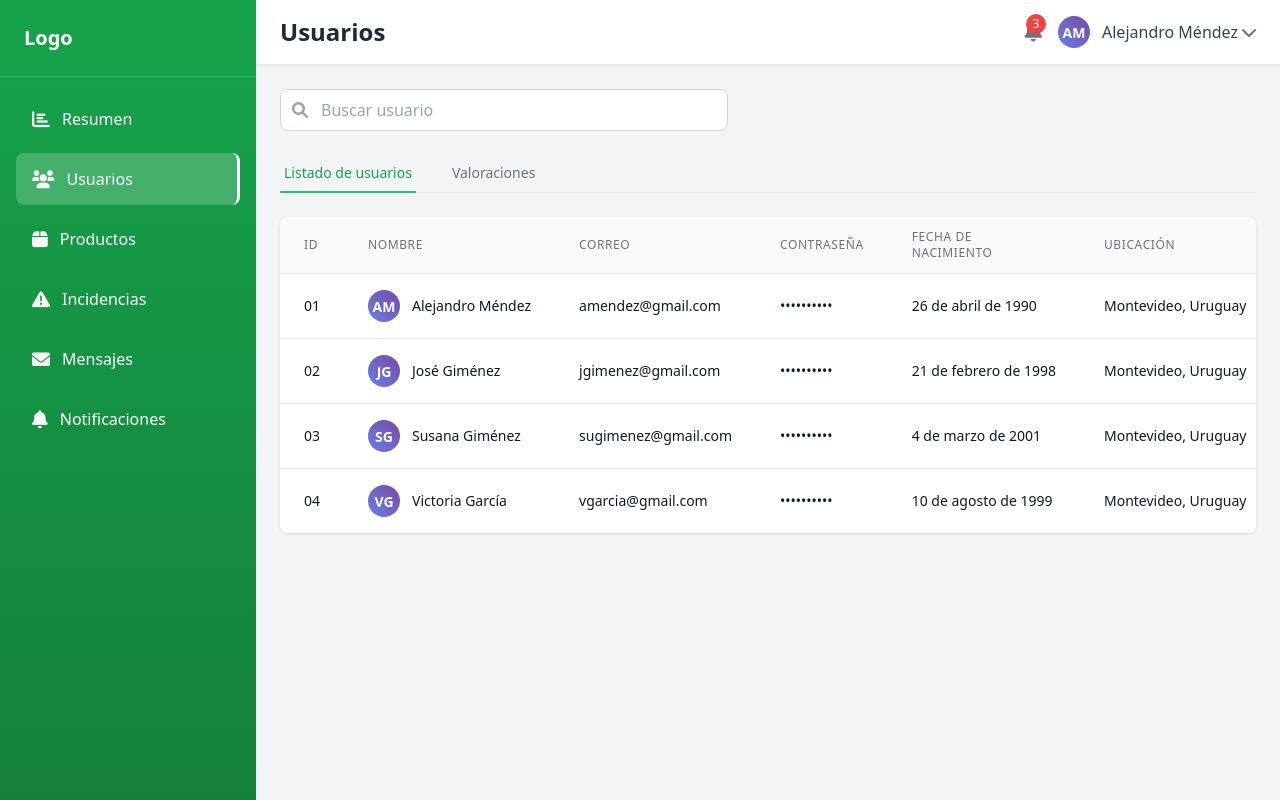
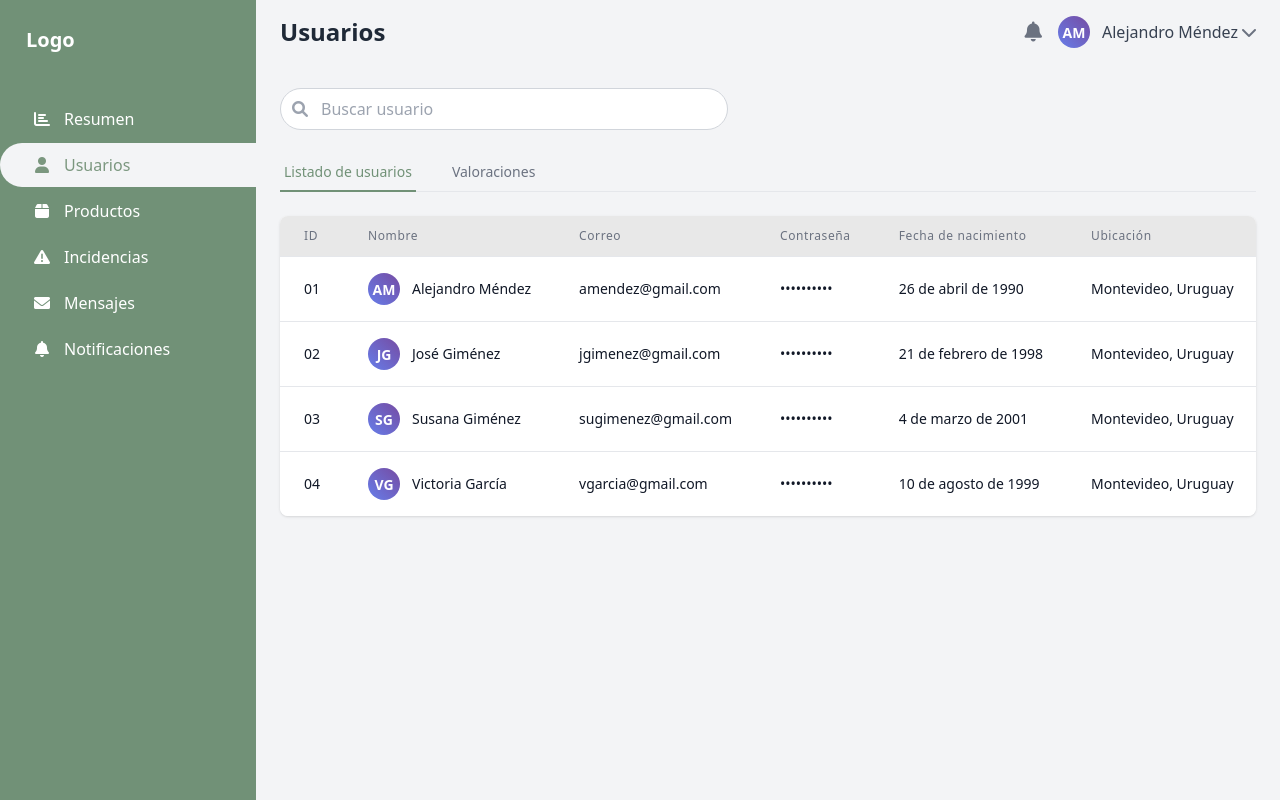
Before and after one commit to LucasLR2/Yveks-Aplicacion-web-de-trueques, a PHP site: page /admin_inicio.html in a window 1280 px wide. Run offline with PHP 8.4, Linux system fonts and the light colour scheme; some libraries are stand-ins or nearby versions.

Commit message:
Mejora el diseño y ordena el codigo

```diff
--- a/admin_inicio.html
+++ b/admin_inicio.html
@@ -13,38 +13,41 @@
 <body class="bg-gray-100 font-sans">
     <div class="flex h-screen">
         <!-- Sidebar -->
-        <div class="w-64 bg-gradient-to-b from-green-600 to-green-700 text-white flex flex-col">
+        <div class="w-64 bg-gradient-to-b bg-green text-white flex flex-col">
             <!-- Logo -->
-            <div class="p-6 border-b border-green-500">
+            <div class="p-6 border-b ring-green">
                 <h1 class="text-xl font-bold">Logo</h1>
             </div>
 
             <!-- Navigation Menu -->
             <nav class="flex-1 py-4">
-                <div class="px-4 space-y-2">
-                    <div class="sidebar-item px-4 py-3 rounded-lg cursor-pointer flex items-center space-x-3">
-                        <i class="fas fa-chart-bar text-lg"></i>
+                <div class="px-4 sidebar-nav">
+                    <!-- Indicador de selección que se mueve -->
+                    <div class="selection-indicator" id="selectionIndicator"></div>
+
+                    <!-- Items del menú -->
+                    <div class="menu-item" data-index="0">
+                        <i class="fas fa-chart-bar"></i>
                         <span>Resumen</span>
                     </div>
-                    <div
-                        class="sidebar-item active-sidebar px-4 py-3 rounded-lg cursor-pointer flex items-center space-x-3">
-                        <i class="fas fa-users text-lg"></i>
+                    <div class="menu-item active" data-index="1">
+                        <i class="fas fa-user"></i>
                         <span>Usuarios</span>
                     </div>
-                    <div class="sidebar-item px-4 py-3 rounded-lg cursor-pointer flex items-center space-x-3">
-                        <i class="fas fa-box text-lg"></i>
+                    <div class="menu-item" data-index="2">
+                        <i class="fas fa-box"></i>
                         <span>Productos</span>
                     </div>
-                    <div class="sidebar-item px-4 py-3 rounded-lg cursor-pointer flex items-center space-x-3">
-                        <i class="fas fa-exclamation-triangle text-lg"></i>
+                    <div class="menu-item" data-index="3">
+                        <i class="fas fa-exclamation-triangle"></i>
                         <span>Incidencias</span>
                     </div>
-                    <div class="sidebar-item px-4 py-3 rounded-lg cursor-pointer flex items-center space-x-3">
-                        <i class="fas fa-envelope text-lg"></i>
+                    <div class="menu-item" data-index="4">
+                        <i class="fas fa-envelope"></i>
                         <span>Mensajes</span>
                     </div>
-                    <div class="sidebar-item px-4 py-3 rounded-lg cursor-pointer flex items-center space-x-3">
-                        <i class="fas fa-bell text-lg"></i>
+                    <div class="menu-item" data-index="5">
+                        <i class="fas fa-bell"></i>
                         <span>Notificaciones</span>
                     </div>
                 </div>
@@ -54,15 +57,13 @@
         <!-- Main Content -->
         <div class="flex-1 flex flex-col overflow-hidden">
             <!-- Header -->
-            <header class="bg-white shadow-sm border-b border-gray-200 px-6 py-4">
+            <header class="bg-gray-100 px-6 py-4">
                 <div class="flex items-center justify-between">
                     <h2 class="text-2xl font-semibold text-gray-800">Usuarios</h2>
                     <div class="flex items-center space-x-4">
                         <!-- Notification Bell -->
-                        <button class="text-gray-500 hover:text-gray-700 relative">
+                        <button class="text-gray-500 relative">
                             <i class="fas fa-bell text-xl"></i>
-                            <span
-                                class="absolute -top-1 -right-1 bg-red-500 text-white text-xs rounded-full w-5 h-5 flex items-center justify-center">3</span>
                         </button>
 
                         <!-- User Profile -->
@@ -85,7 +86,7 @@
                     <div class="relative max-w-md">
                         <i class="fas fa-search absolute left-3 top-1/2 transform -translate-y-1/2 text-gray-400"></i>
                         <input type="text" placeholder="Buscar usuario"
-                            class="w-full pl-10 pr-4 py-2 border border-gray-300 rounded-lg focus:outline-none focus:ring-2 focus:ring-green-500 focus:border-transparent"
+                            class="w-full pl-10 pr-4 py-2 border border-gray-300 rounded-full focus:outline-none focus:ring-2 focus:ring-green-500 focus:border-transparent"
                             id="searchInput">
                     </div>
                 </div>
@@ -95,12 +96,12 @@
                     <div class="border-b border-gray-200">
                         <nav class="-mb-px flex space-x-8">
                             <button
-                                class="tab-button active py-2 px-1 border-b-2 border-green-500 font-medium text-sm text-green-600"
+                                class="tab-button active py-2 px-1 border-b-2 seleccionar-tabla font-medium text-sm text-green"
                                 data-tab="users">
                                 Listado de usuarios
                             </button>
                             <button
-                                class="tab-button py-2 px-1 border-b-2 border-transparent font-medium text-sm text-gray-500 hover:text-gray-700 hover:border-gray-300"
+                                class="tab-button py-2 px-1 border-b-2 border-transparent font-medium text-sm text-gray-500"
                                 data-tab="ratings">
                                 Valoraciones
                             </button>
@@ -111,32 +112,24 @@
                 <!-- Users Table -->
                 <div class="bg-white rounded-lg shadow overflow-hidden">
                     <table class="min-w-full divide-y divide-gray-200">
-                        <thead class="bg-gray-50">
+                        <thead class="encabezado-tabla">
                             <tr>
-                                <th
-                                    class="px-6 py-3 text-left text-xs font-medium text-gray-500 uppercase tracking-wider">
+                                <th class="px-6 py-3 text-left text-xs font-medium text-gray-500 tracking-wider">
                                     ID</th>
-                                <th
-                                    class="px-6 py-3 text-left text-xs font-medium text-gray-500 uppercase tracking-wider">
+                                <th class="px-6 py-3 text-left text-xs font-medium text-gray-500 tracking-wider">
                                     Nombre</th>
-                                <th
-                                    class="px-6 py-3 text-left text-xs font-medium text-gray-500 uppercase tracking-wider">
+                                <th class="px-6 py-3 text-left text-xs font-medium text-gray-500 tracking-wider">
                                     Correo</th>
-                                <th
-                                    class="px-6 py-3 text-left text-xs font-medium text-gray-500 uppercase tracking-wider">
+                                <th class="px-6 py-3 text-left text-xs font-medium text-gray-500 tracking-wider">
                                     Contraseña</th>
-                                <th
-                                    class="px-6 py-3 text-left text-xs font-medium text-gray-500 uppercase tracking-wider">
+                                <th class="px-6 py-3 text-left text-xs font-medium text-gray-500 tracking-wider">
                                     Fecha de nacimiento</th>
-                                <th
-                                    class="px-6 py-3 text-left text-xs font-medium text-gray-500 uppercase tracking-wider">
+                                <th class="px-6 py-3 text-left text-xs font-medium text-gray-500 tracking-wider">
                                     Ubicación</th>
-                                <th
-                                    class="px-6 py-3 text-left text-xs font-medium text-gray-500 uppercase tracking-wider">
+                                <th class="px-6 py-3 text-left text-xs font-medium text-gray-500 tracking-wider">
                                     Rol</th>
-                                <th
-                                    class="px-6 py-3 text-left text-xs font-medium text-gray-500 uppercase tracking-wider">
-                                    Acciones</th>
+                                <th class="px-6 py-3 text-left text-xs font-medium text-gray-500 tracking-wider">
+                                </th>
                             </tr>
                         </thead>
                         <tbody class="bg-white divide-y divide-gray-200" id="usersTableBody">
--- a/css/admin_inicio.css
+++ b/css/admin_inicio.css
@@ -35,3 +35,131 @@
 .table-row:hover {
     background-color: #f8fafc;
 }
+
+.text-green {
+  color: #719177;
+}
+
+.bg-green {
+  background-color: #719177;
+}
+
+.ring-green {
+  border: 2px solid #719177;
+}
+
+.seleccionar-tabla {
+  border-bottom: 2px solid #719177;
+}
+
+.encabezado-tabla {
+  background-color: #E8E8E8;
+  color: #8C8C8C;
+  border-radius: 100%;
+}
+
+.sidebar-item {
+    transition: all 0.3s ease;
+}
+
+.sidebar-item:hover {
+    background-color: rgba(255, 255, 255, 0.1);
+}
+
+.active-sidebar {
+    background-color: rgba(255, 255, 255, 0.2);
+    border-right: 3px solid white;
+}
+
+.user-avatar {
+    width: 32px;
+    height: 32px;
+    border-radius: 50%;
+    background: linear-gradient(45deg, #667eea 0%, #764ba2 100%);
+    display: flex;
+    align-items: center;
+    justify-content: center;
+    color: white;
+    font-weight: bold;
+    font-size: 14px;
+}
+
+.action-btn {
+    transition: all 0.2s ease;
+}
+
+.action-btn:hover {
+    transform: scale(1.1);
+}
+
+.table-row:hover {
+    background-color: #f8fafc;
+}
+
+.text-green {
+  color: #719177;
+}
+
+.bg-green {
+  background-color: #719177;
+}
+
+.ring-green {
+  border: 2px solid #719177;
+}
+
+.seleccionar-tabla {
+  border-bottom: 2px solid #719177;
+}
+
+.encabezado-tabla {
+  background-color: #E8E8E8;
+  color: #8C8C8C;
+  border-radius: 100%;
+}
+
+/* Contenedor del sidebar navigation */
+.sidebar-nav {
+  position: relative;
+}
+
+/* Indicador de selección que se mueve */
+.selection-indicator {
+  position: absolute;
+  left: 0;
+  width: 100%;
+  height: 44px;
+  background-color: #f3f4f6;
+  border-top-left-radius: 9999px;
+  border-bottom-left-radius: 9999px;
+  transition: transform 0.3s cubic-bezier(0.4, 0, 0.2, 1);
+  z-index: 1;
+  transform: translateY(0px);
+}
+
+/* Items del menu */
+.menu-item {
+  display: flex;
+  align-items: center;
+  padding: 12px 16px;
+  cursor: pointer;
+  gap: 12px;
+  font-size: 1rem;
+  color: #ffffff;
+  position: relative;
+  z-index: 2;
+  height: 44px;
+  transition: all 0.2s ease;
+  border-radius: 0.5rem;
+  margin: 2px 0;
+}
+
+.menu-item.active {
+  color: #7B977F;
+  font-weight: 500;
+}
+
+.menu-item i {
+  width: 20px;
+  text-align: center;
+}
```
Also changed, not shown: js/admin_inicio.js (+82 -16 lines).
